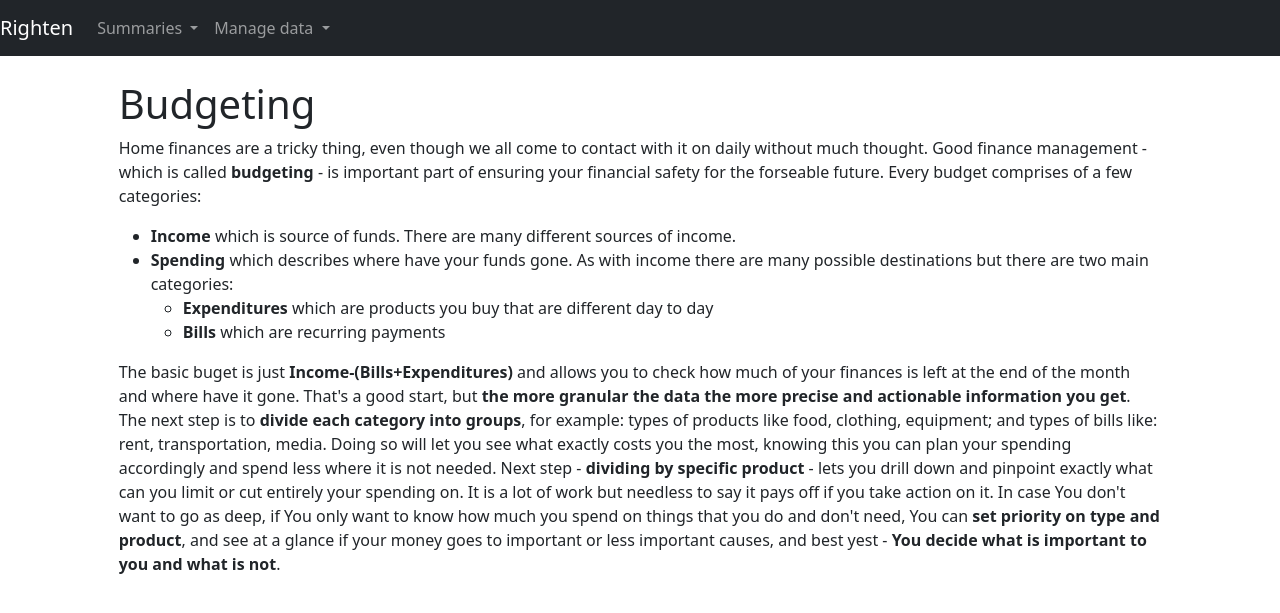
After one commit to MarcinNowak94/Righten, a Flask app: page /manbasic in a window 1280 px wide. The commit adds this page. Shown: the top 613 px of the page. Run offline with Flask 3, Linux system fonts and the light colour scheme; parts of the project's set-up code (start-up, migrations or seed data) failed here and were passed over; some libraries are stand-ins or nearby versions.

Commit message:
Added manual links and Basics page

```diff
--- a/Sources/web/RightenWeb/routes.py
+++ b/Sources/web/RightenWeb/routes.py
@@ -293,6 +293,26 @@ def delete(table, entry_id):
 
     return redirect(redirect_url())
 
+@app.route("/manbasic", methods=["GET"])
+def manbasic():
+    return render_template("manbasic.html", title="Basics")
+
+@app.route("/mandata", methods=["GET"])
+def mandata():
+    return render_template("underconstruction.html", title="Basics")
+
+@app.route("/manvisual", methods=["GET"])
+def manvisual():
+    return render_template("underconstruction.html", title="Basics")
+
+@app.route("/manaction", methods=["GET"])
+def manaction():
+    return render_template("underconstruction.html", title="Basics")
+
+@app.route("/manQnA", methods=["GET"])
+def manQnA():
+    return render_template("underconstruction.html", title="Basics")
+
 
 #TODO: Secure - at least hash it
 @app.route("/edit/<string:table>/<int:entry_id>", methods=["GET", "POST"])
--- /dev/null
+++ b/Sources/web/RightenWeb/templates/manbasic.html
@@ -0,0 +1,56 @@
+{% extends 'layout.html' %}
+
+{% block content %}
+    <!--TODO: Finish me-->
+    <h1>Budgeting</h1>
+        <p>
+            Home finances are a tricky thing, even though we all come to contact
+            with it on daily without much thought. Good finance management -
+            which is called <strong>budgeting</strong> - is important part of
+            ensuring your financial safety for the forseable future. Every
+            budget comprises of a few categories:
+        </p>
+        <ul>
+            <li><strong>Income</strong> which is source of funds. There are many
+            different sources of income.</li>
+            <li><strong>Spending</strong> which describes where have your funds
+            gone. As with income there are many possible destinations but there
+            are two main categories:
+                <ul>
+                    <li><strong>Expenditures</strong> which are products you
+                    buy that are different day to day</li>
+                    <li><strong>Bills</strong> which are recurring payments</li>
+                </ul>
+            </li>
+        </ul>
+
+        <!--TODO: Add example graph:
+            Compare spending by expenditures and Bills:
+            - summed by category (expenditures and Bills)
+            - summed by type
+            - summed by product/Medium
+            - summed by essential & non-essential-->
+        <p>
+            The basic buget is just <strong>Income-(Bills+Expenditures)</strong>
+            and allows you to check how much of your finances is left at the end
+             of the month and where have it gone. That's a good start, but
+            <strong>the more granular the data the more precise and actionable
+            information you get</strong>. The next step is to <strong>divide
+            each category into groups</strong>, for example: types of products
+            like food, clothing, equipment; and types of bills like: rent,
+            transportation, media. Doing so will let you see what exactly costs
+            you the most, knowing this you can plan your spending accordingly
+            and spend less where it is not needed. Next step - <strong>dividing
+            by specific product</strong> - lets you drill down and pinpoint
+            exactly what can you limit or cut entirely your spending on. It is
+            a lot of work but needless to say it pays off if you take action on
+            it. In case You don't want to go as deep, if You only want to know
+            how much you spend on things that you do and don't need, You can
+            <strong>set priority on type and product</strong>, and see at a
+            glance if your money goes to important or less important causes, and
+             best yest - <strong>You decide what is important to you and what is
+             not</strong>.
+        </p>
+
+        <!--TODO: Describe basic budget management-->
+{% endblock %}
```
Also changed, not shown: Sources/web/RightenWeb/templates/index.html (+12 -3 lines).
